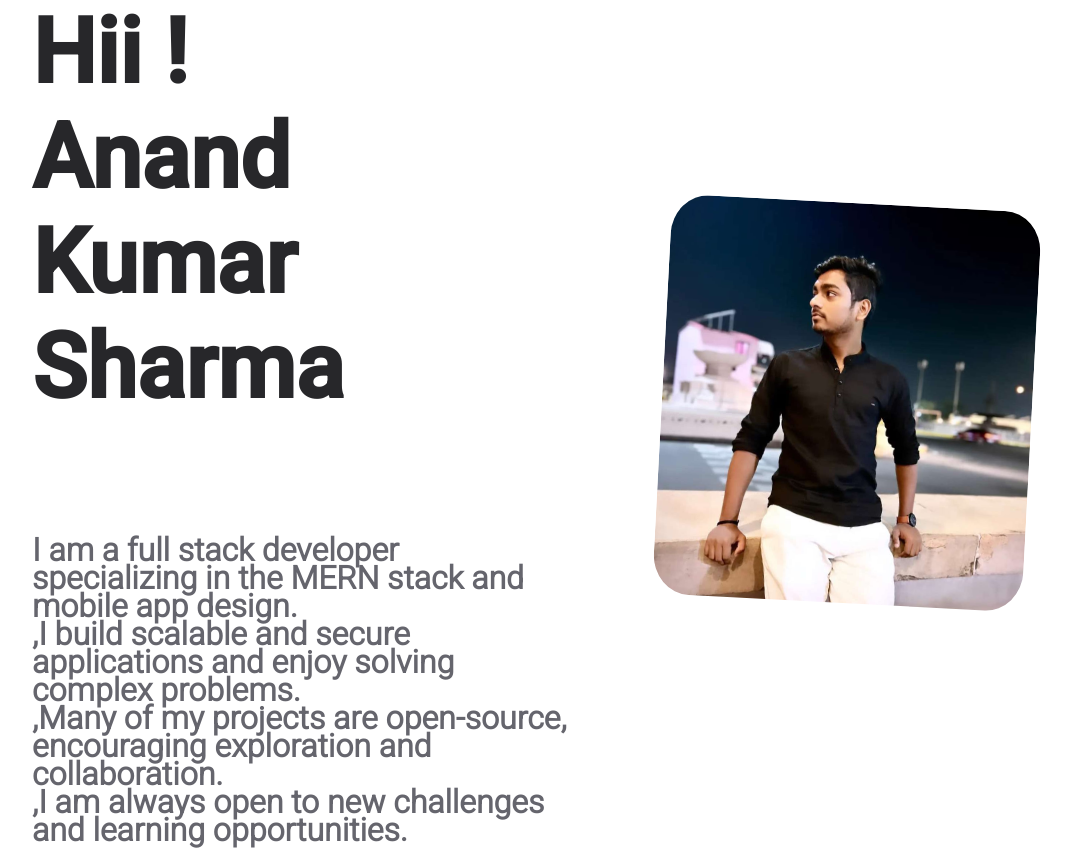
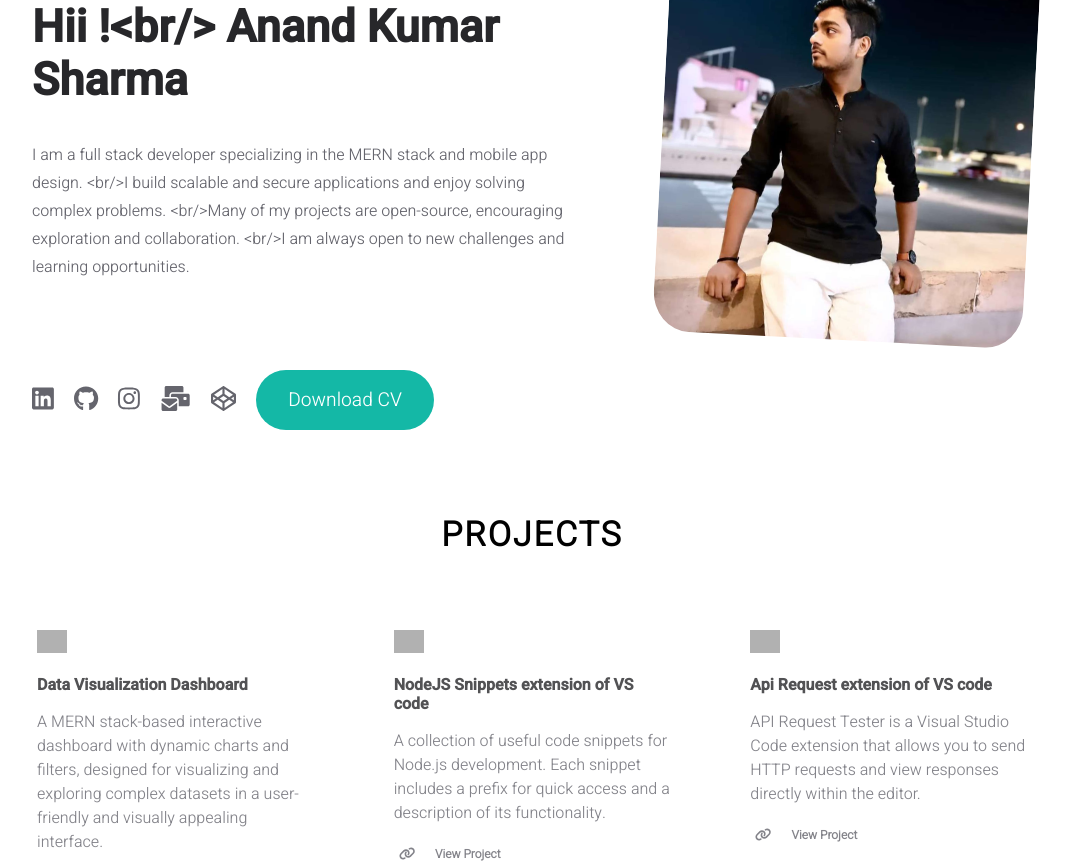
Before and after one commit to anands2959/the-anand, a React (Create React App) app: page / in a window 1280 px wide. Shown: the part 300-1163 px from the top of the page, without its empty margins (108-1179 px from the left). Built offline with nearby package versions, Linux system fonts and the light colour scheme; grey boxes are pictures that could not be loaded.

Commit message:
Update homepage.jsx

```diff
--- a/src/pages/homepage.jsx
+++ b/src/pages/homepage.jsx
@@ -95,13 +95,18 @@ const Homepage = () => {
 							<div className="homepage-first-area-left-side">
 								<div className="title homepage-title">
 {/* 									{INFO.homepage.title} */}
-									<h1 dangerouslySetInnerHTML={{ __html: INFO.homepage.title }} />
+									{INFO.homepage.title.split('\n').map((line, index) => (
+  <React.Fragment key={index}>
+    {line}
+    <br />
+  </React.Fragment>
+))}
+
 
 								</div>
 
 								<div className="subtitle homepage-subtitle">
-{/* 									{INFO.homepage.description} */}
-									<h1 dangerouslySetInnerHTML={{ __html: INFO.homepage.description }} />
+									{INFO.homepage.description}
 
 								</div>
 							</div>
```
